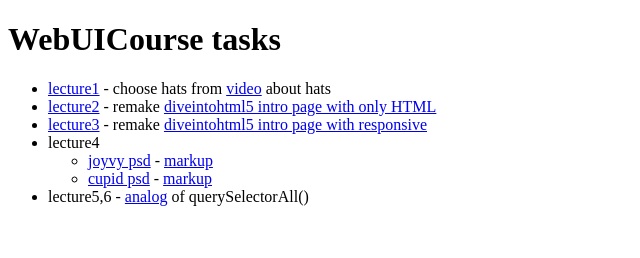
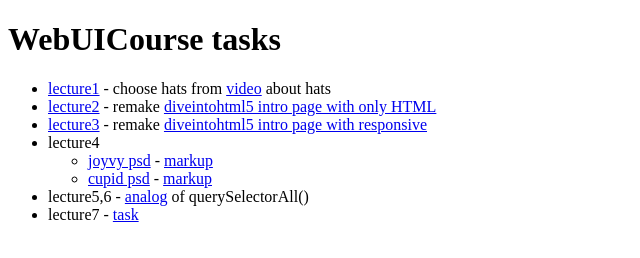
Before and after one commit to mandelbroo/WebUIcourse, a plain HTML site: page index.html in a window 1280 px wide. Shown: the whole page, without its empty margins (0-640 px from the left). Drawn offline with Linux system fonts and the light colour scheme.

Commit message:
add link on 7 lecture task

```diff
--- a/index.html
+++ b/index.html
@@ -36,6 +36,10 @@
         lecture5,6
           - <a href="lecture5/search.js">analog</a> of querySelectorAll()
       </li>
+      <li>
+        lecture7
+          - <a href="lecture7/lits-006-userlist-example/index.html">task</a>
+      </li>
     </ul>
   </body>
 </html>
```
